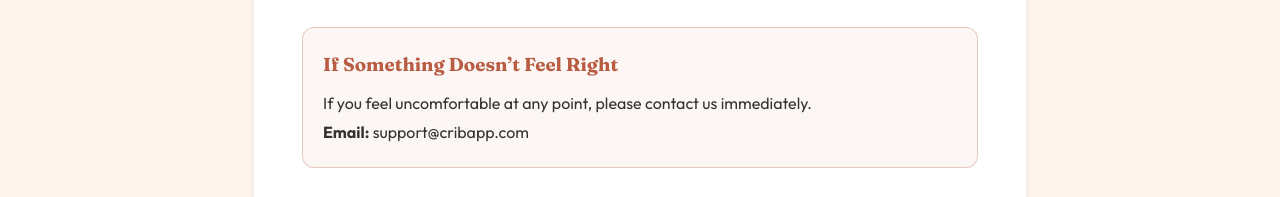
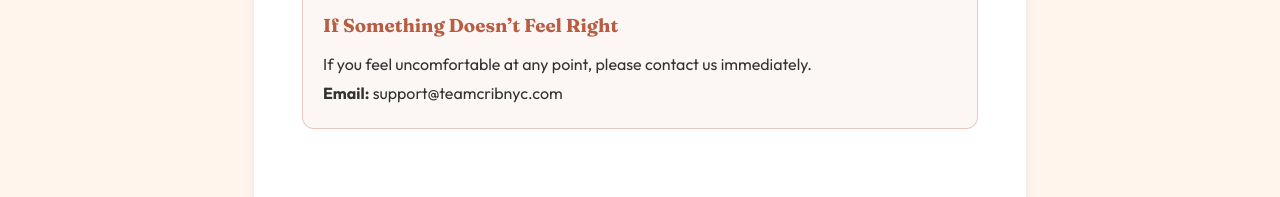
Before and after one commit to cribnyc/cribnyc.github.io, a website: page safety.html in a window 1280 px wide. Shown: the part 1457-1654 px from the top of the page. Drawn offline with nearby package versions, Linux system fonts and the light colour scheme.

Commit message:
Update safety.html

```diff
--- a/safety.html
+++ b/safety.html
@@ -201,7 +201,6 @@ footer {
 
     <div class="page-header">
         <h1>Safety Information</h1>
-        <p class="subtitle">Your peace of mind is built into everything we do.</p>
     </div>
 
     <div class="content">
@@ -302,7 +301,7 @@ footer {
                 <p>
                     If you feel uncomfortable at any point, please contact us immediately.
                 </p>
-                <p><strong>Email:</strong> support@cribapp.com</p>
+                <p><strong>Email:</strong> support@teamcribnyc.com</p>
             </div>
 
         </div>
```
